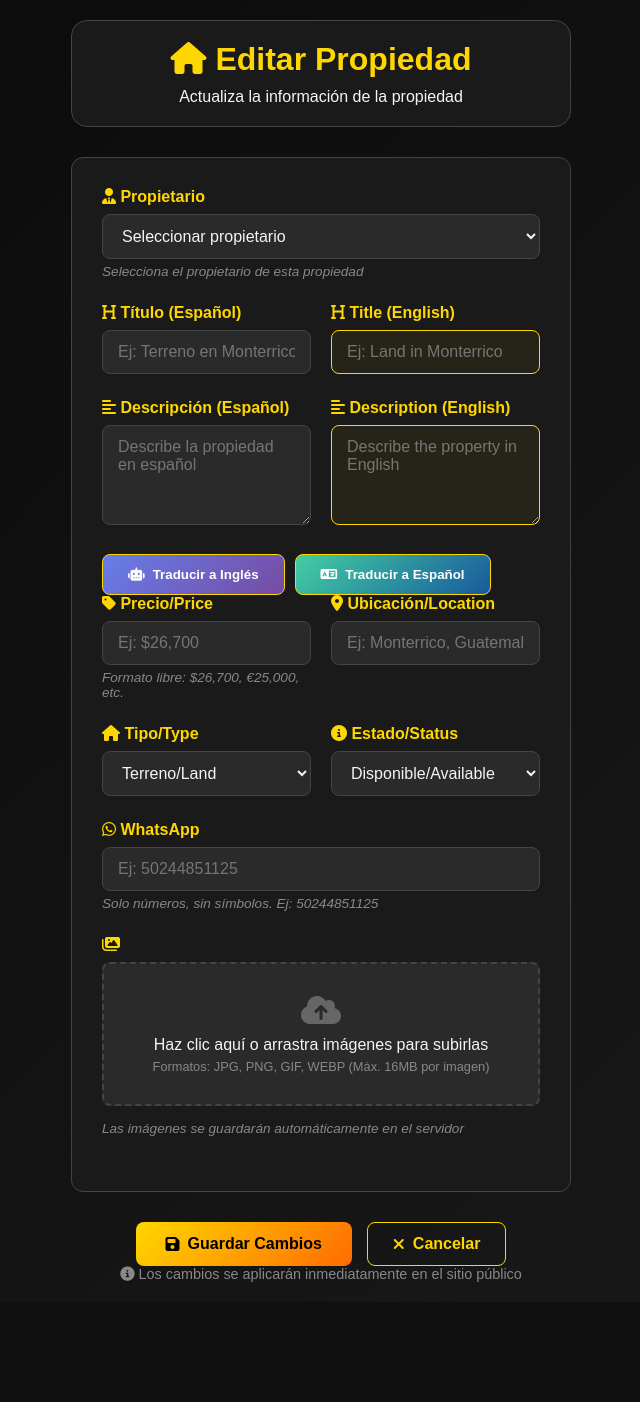
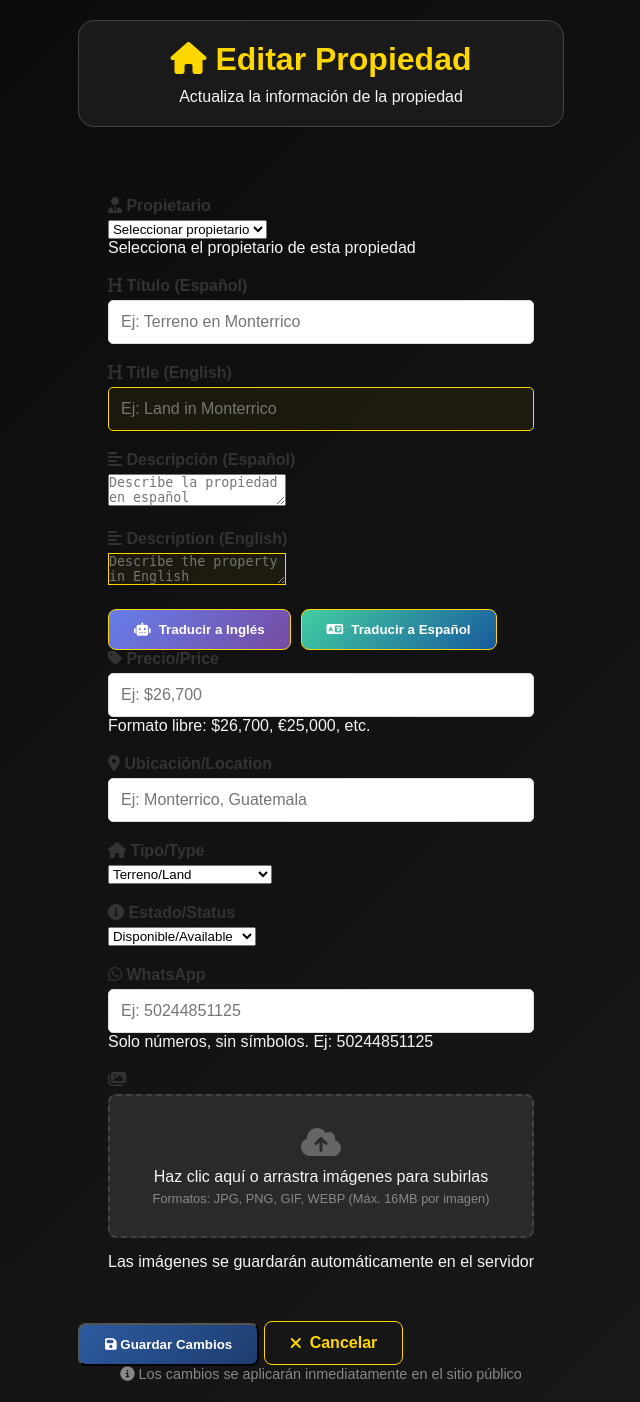
Before and after one commit to donpeperabe/CRM-landing-demo, a Flask app: template templates/crm_editar_propiedad.html in a window 1280 px wide. Shown: the whole page, without its empty margins (319-959 px from the left). Before the commit the page ends 1282 px from the top, so only its background shows below. Run offline with Flask 3, Linux system fonts and the light colour scheme; the template is opened without the code that fills it, so the values that code supplies are empty.

Commit message:
Update crm_editar_propiedad.html

```diff
--- a/templates/crm_editar_propiedad.html
+++ b/templates/crm_editar_propiedad.html
@@ -6,158 +6,6 @@
     <title>Editar Propiedad - CRM Terra Zen</title>
     <link rel="stylesheet" href="{{ url_for('static', filename='style.css') }}">
     <link rel="stylesheet" href="https://cdnjs.cloudflare.com/ajax/libs/font-awesome/6.4.0/css/all.min.css">
-    <style>
-        .crm-container {
-            max-width: 800px;
-            margin: 0 auto;
-            padding: 20px;
-            color: #f4f4f4;
-        }
-
-        .crm-header {
-            text-align: center;
-            margin-bottom: 30px;
-            padding: 20px;
-            background: #1a1a1a;
-            border-radius: 16px;
-            border: 1px solid #444;
-        }
-
-        .crm-header h1 {
-            color: #ffd700;
-            margin-bottom: 10px;
-        }
-
-        .form-container {
-            background: #1a1a1a;
-            border: 1px solid #444;
-            border-radius: 12px;
-            padding: 30px;
-            margin-bottom: 30px;
-        }
-
-        .form-group {
-            margin-bottom: 25px;
-        }
-
-        .form-group label {
-            display: block;
-            margin-bottom: 8px;
-            color: #ffd700;
-            font-weight: 600;
-        }
-
-        .form-group input,
-        .form-group select,
-        .form-group textarea {
-            width: 100%;
-            padding: 12px 15px;
-            background: #2a2a2a;
-            border: 1px solid #444;
-            border-radius: 8px;
-            color: #f4f4f4;
-            font-size: 1rem;
-            transition: all 0.3s ease;
-            font-family: inherit;
-        }
-
-        .form-group input:focus,
-        .form-group select:focus,
-        .form-group textarea:focus {
-            outline: none;
-            border-color: #ffd700;
-            box-shadow: 0 0 10px rgba(255, 215, 0, 0.2);
-        }
-
-        .form-group textarea {
-            min-height: 100px;
-            resize: vertical;
-        }
-
-        .form-row {
-            display: grid;
-            grid-template-columns: 1fr 1fr;
-            gap: 20px;
-        }
-
-        .btn-primary {
-            background: linear-gradient(135deg, #ffd700, #ff6b00);
-            color: #000;
-            padding: 12px 30px;
-            border: none;
-            border-radius: 8px;
-            font-weight: 600;
-            text-decoration: none;
-            transition: all 0.3s ease;
-            cursor: pointer;
-            display: inline-flex;
-            align-items: center;
-            gap: 8px;
-            font-size: 1rem;
-        }
-
-        .btn-primary:hover {
-            background: linear-gradient(135deg, #ff6b00, #ffd700);
-            box-shadow: 0 0 20px rgba(255, 215, 0, 0.4);
-            transform: translateY(-2px);
-        }
-
-        .btn-secondary {
-            background: transparent;
-            color: #ffd700;
-            padding: 12px 25px;
-            border: 1px solid #ffd700;
-            border-radius: 8px;
-            font-weight: 600;
-            text-decoration: none;
-            transition: all 0.3s ease;
-            cursor: pointer;
-            display: inline-flex;
-            align-items: center;
-            gap: 8px;
-        }
-
-        .btn-secondary:hover {
-            background: #ffd700;
-            color: #000;
-        }
-
-        .form-actions {
-            display: flex;
-            gap: 15px;
-            justify-content: center;
-            margin-top: 30px;
-            flex-wrap: wrap;
-        }
-
-        .field-info {
-            font-size: 0.85rem;
-            color: #888;
-            margin-top: 5px;
-            font-style: italic;
-        }
-
-        .image-previews {
-            display: grid;
-            grid-template-columns: repeat(auto-fill, minmax(100px, 1fr));
-            gap: 10px;
-            margin-top: 10px;
-        }
-
-        .image-preview {
-            width: 100px;
-            height: 80px;
-            object-fit: cover;
-            border-radius: 6px;
-            border: 1px solid #444;
-        }
-
-        @media (max-width: 768px) {
-            .form-row {
-                grid-template-columns: 1fr;
-            }
-        }
-    </style>
 </head>
 <body>
     <div class="crm-container">
@@ -758,4 +606,5 @@ document.addEventListener('DOMContentLoaded', function() {
     }
 </style>
 </body>
+
 </html>
```
